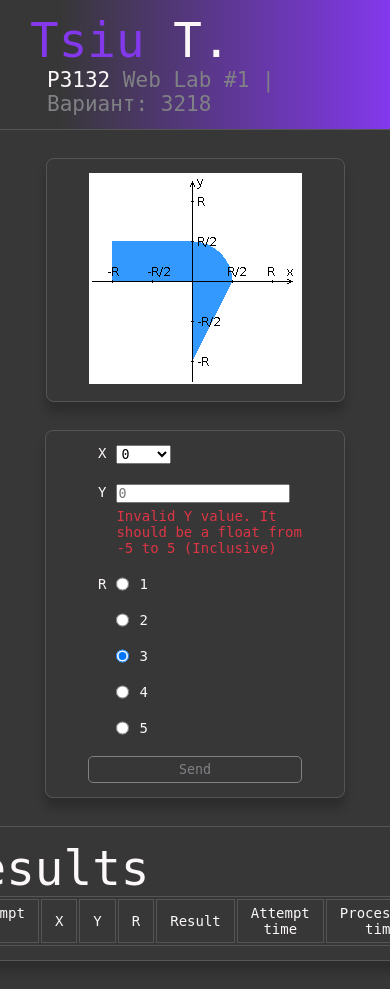
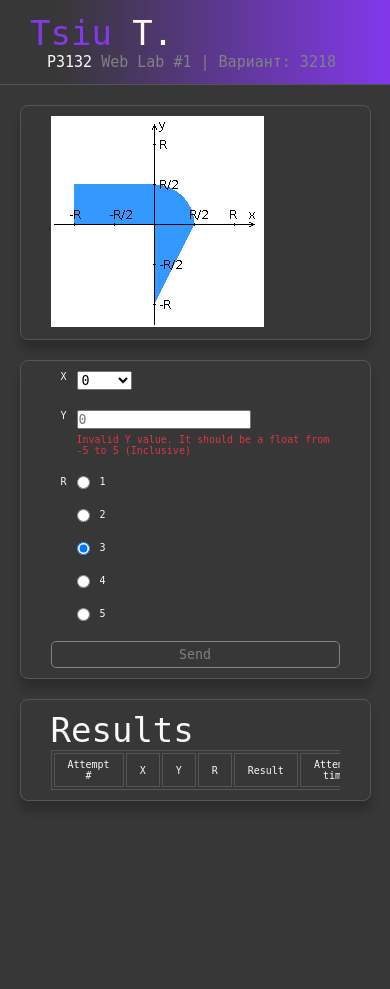
Before and after one commit to laoqiu233/itmo_web, a PHP site: page / in a window 390 px wide; the page is wider, and only the part inside the window is pictured. After the commit the page ends 801 px from the top of that part, so only its background shows below. Run offline with PHP 8.4, Linux system fonts and the light colour scheme; lists and menus that the app fills with data are empty.

Commit message:
Light mobile optimization

```diff
--- a/index.php
+++ b/index.php
@@ -85,6 +85,7 @@
 
         <div id="results" class="panel">
             <h1>Results</h1>
+            <div class="overflow-scroll">
                 <table>
                     <tr>
                         <th>Attempt #</th>
@@ -123,6 +124,7 @@
                 </table>
             </div>
         </div>
+    </div>
 
     <script src="/static/validation.js"></script>
 </body>
--- a/static/style.css
+++ b/static/style.css
@@ -147,17 +147,21 @@ button:disabled:hover {
     flex-grow: 1;
 }
 
+.overflow-scroll {
+    overflow-x: scroll;
+}
+
 #form {
-    max-width: 300px;
-    min-width: 300px;
+    width: 300px;
 }
 
 #results {
-    min-width: 100%;
+    width: 100%;
 }
 
 #results table {
     width: 100%;
+    overflow-x: scroll;
 }
 
 table, td, th {
@@ -167,3 +171,17 @@ table, td, th {
 td, th {
     padding: 5px 13px;
 }
+
+@media screen and (max-width: 600px) {
+    :root {
+        font-size: 10px;
+    }
+
+    .panel, #form {
+        width: 100%;
+    }
+
+    .main {
+        width: 90%;
+    }
+}
```
Lines whose indentation alone changed are shown as unchanged.
